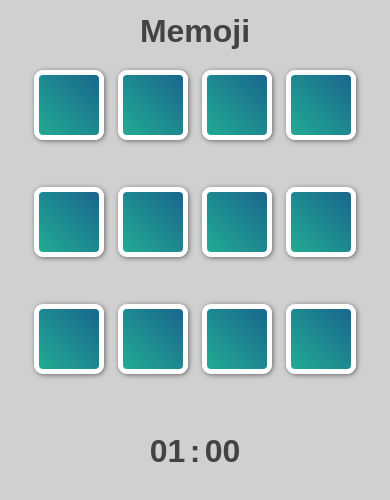
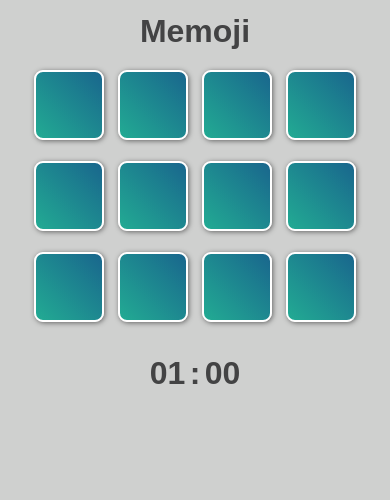
Before and after one commit to ign0ramus/Memoji-game, a plain HTML site: page index.html in a window 390 px wide. Drawn offline with Linux system fonts and the light colour scheme.

Commit message:
change some styles

```diff
--- a/style.css
+++ b/style.css
@@ -182,12 +182,15 @@ body {
 @media (max-width: 670px) {
     .wrapper {
         width: 90vw;
-        height: 90vw;
+        height: 70vw;
         justify-content: center;
+    }
+    .card_block {
+        height: 18vw;
     }
     .card_block__card {
         width: 18vw;
-        height: 18vw;
+        height: 100%;
     }
     #timer {
         width: 50%;
@@ -196,8 +199,12 @@ body {
     }
     .card_block__card--front {
         font-size: 10vw;
+        border: 5px solid white;
     }
     .window {
         width: 100%;
     }
+    .card_block__card--back {
+        border: 2px solid white;
+    }
 }
```
